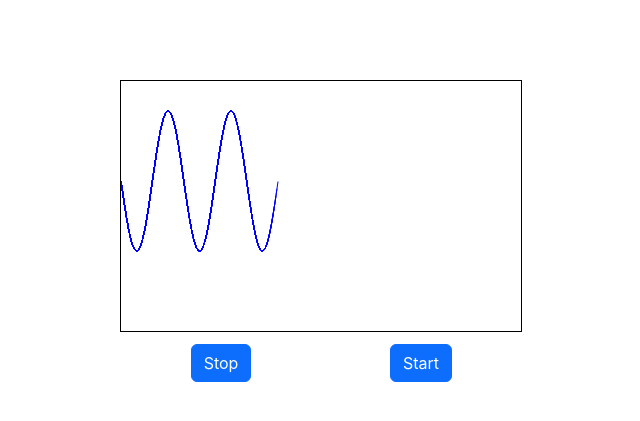
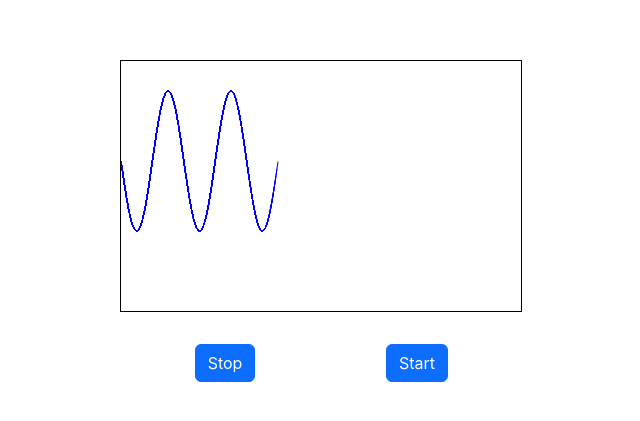
Before and after one commit to petesouth/ecg-chart, a React (Create React App) app: page / in a window 1280 px wide. Shown: the part 169-590 px from the top of the page, without its empty margins (319-959 px from the left). Built offline with nearby package versions, Linux system fonts and the light colour scheme.

Commit message:
About ready for grid

```diff
--- a/src/EcgChart.tsx
+++ b/src/EcgChart.tsx
@@ -87,7 +87,7 @@ export default function EcgChart(props: EcgChartProps) {
         </Row>
         <Row>
             <Col>
-                <Container style={{ width: props.width }}>
+                <Container style={{ width: props.width, padding: 20 }}>
                     <Row>
                         <Col>
                             <Button
```
